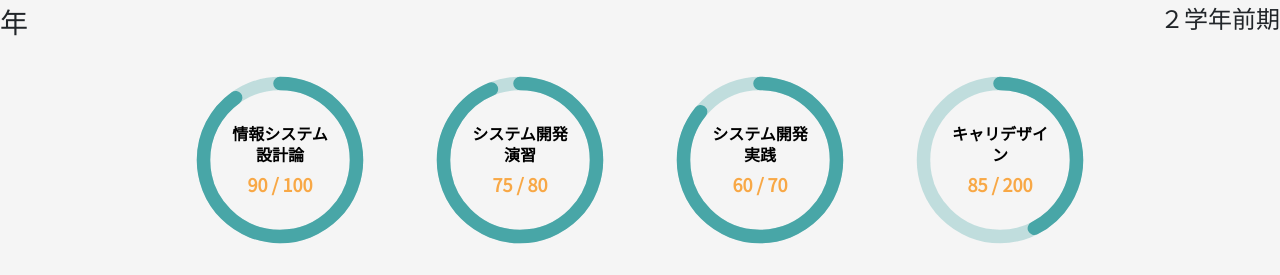
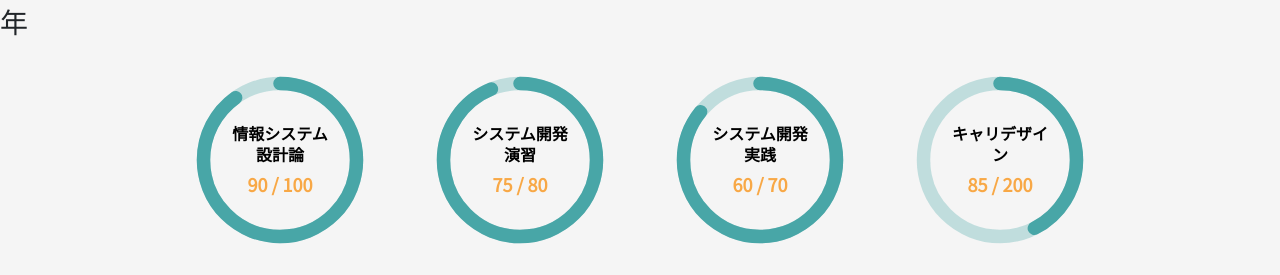
Before and after one commit to yoshiokaharuto/2025_spring_hakkason, a Flask app: page /mypage in a window 1280 px wide. Shown: the part 80-355 px from the top of the page. Run offline with Flask 3, Linux system fonts and the light colour scheme; data that the repository does not hold is empty; some libraries are stand-ins or nearby versions.

Commit message:
学年削除

```diff
--- a/templates/mypage.html
+++ b/templates/mypage.html
@@ -28,7 +28,6 @@
 <body>
     <div class="parent1">
         <div class="parentleft">{{account_data[2]}} {{account_data[1]}}年 {{account_data[0]}}</div>
-        <div class="parentright">２学年前期</div>
     </div>
 
     <div class="score-chart-wrap">
```
